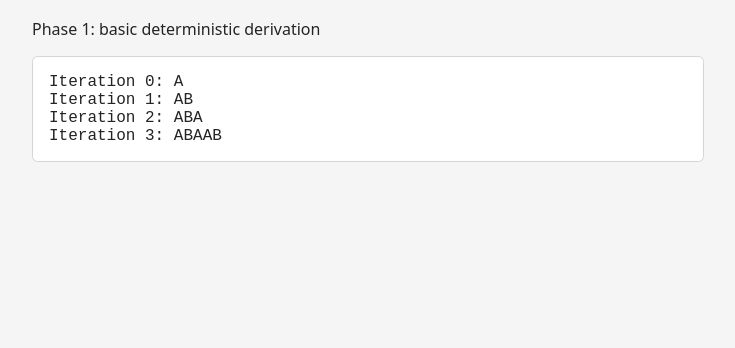
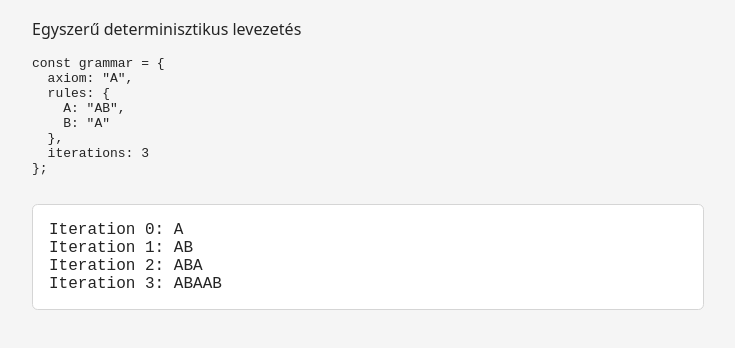
Before and after one commit to zsoci1/l_system_music, a website built with Vite: page index.html in a window 1280 px wide. Shown: the part 110-458 px from the top of the page, without its empty margins (272-1007 px from the left). Built offline with nearby package versions, Linux system fonts and the light colour scheme.

Commit message:
initial commit

```diff
--- a/index.html
+++ b/index.html
@@ -8,7 +8,17 @@
   <body>
     <main>
       <h1>L-System Music Engine</h1>
-      <p>Phase 1: basic deterministic derivation</p>
+      <p>Egyszerű determinisztikus levezetés</p>
+      <pre>
+const grammar = {
+  axiom: "A",
+  rules: {
+    A: "AB",
+    B: "A"
+  },
+  iterations: 3
+};
+      </pre>
       <output id="derivation" aria-live="polite"></output>
     </main>
     <script type="module" src="/src/main.js"></script>
--- a/src/lsystem.js
+++ b/src/lsystem.js
@@ -16,6 +16,7 @@
 export function derive(grammar) {
   const { axiom, rules, iterations } = grammar;
 
+  // hibaellenőrzés
   if (!Number.isInteger(iterations) || iterations < 0) {
     throw new TypeError("iterations must be a non-negative integer");
   }
@@ -36,7 +37,7 @@ export function derive(grammar) {
 }
 
 /**
- * Visszaadja az összes levezetési szintet, a kezdő axiómát is beleértve.
+ * Visszaadja az összes levezetési szintet egy tömbben, a kezdő axiómát is beleértve.
  *
  * @param {Grammar} grammar
  * @returns {string[]}
```
Also changed, not shown: 2 other files.
